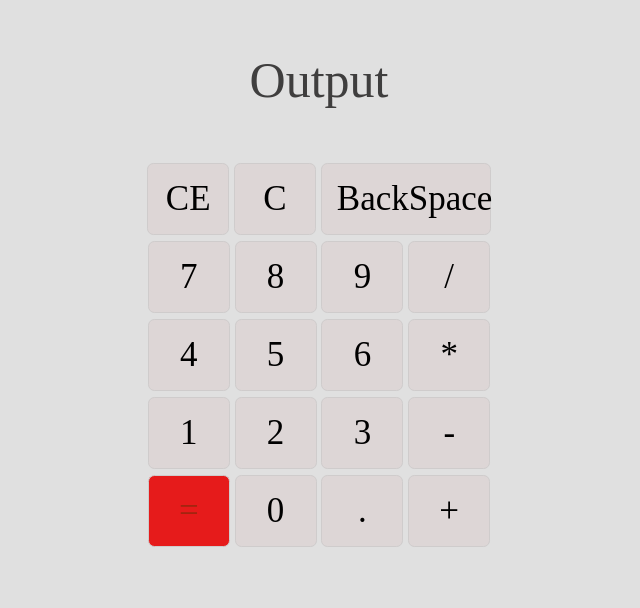
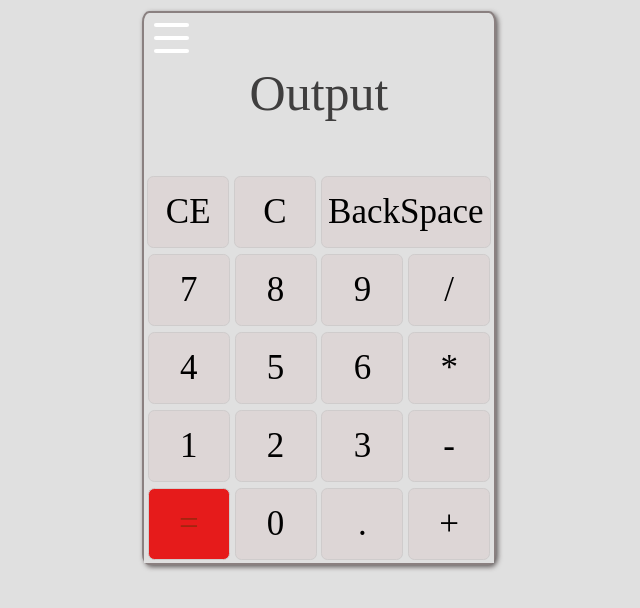
Before and after one commit to talhafiaz0025/Caculator, a plain HTML site: page calculator.html in a window 1280 px wide. Shown: the whole page, without its empty margins (321-961 px from the left). Drawn offline with Linux system fonts and the light colour scheme.

Commit message:
updated code

```diff
--- a/index.html
+++ b/calculator.html
@@ -13,6 +13,13 @@
         <div class="nullspace">
             Output
         </div>
+        <div class="menu-btn">
+            <span></span>
+            <span></span>
+            <span></span>
+        </div>
+
+
         <main>
             <div class="clearence">
                 <div class="clean small">CE</div>
--- a/styling.css
+++ b/styling.css
@@ -5,34 +5,60 @@
     justify-items: center;
 }
 
-.caculation{
-    border: 5px solid black;
+.calculation {
+    position: relative;
+    margin-top: 3%;
+    border: 2px solid rgb(138, 128, 128);
     border-radius: 2%;
+    box-shadow: 2px 2px 5px rgb(100, 94, 94)
+}
+
+.menu-btn {
+    position: absolute;
+    top: 10px;
+    left: 10px;
+    width: 35px;
+    height: 30px;
+    display: flex;
+    flex-direction: column;
+    justify-content: space-between;
+    cursor: pointer;
+    z-index: 10;
 
 }
-.nullspace{
+
+.menu-btn span {
+
+    height: 4px;
+    width: 100%;
+    background-color: white;
+    border-radius: 50px;
+}
+
+.nullspace {
+    position: relative;
     width: auto;
     height: 160px;
     font-size: 50px;
     display: flex;
-    align-items: center ;
+    align-items: center;
     color: rgb(63, 62, 62);
 }
 
-.clearence{
+.clearence {
     display: flex;
     gap: .3rem;
     padding: 3px;
 }
 
-.clean{
+.clean {
     background-color: rgb(221, 214, 214);
     border: .2px solid rgb(207, 204, 204);
-    border-radius: .4rem ;
+    border-radius: .4rem;
     padding: 15px;
 }
 
-.small{
+.small {
     flex-grow: 1;
     text-align: center;
     width: 50px;
@@ -40,23 +66,22 @@
 
 }
 
-.fixed-item{
-
-    text-align: center;
-    justify-items: center;
+.fixed-item {
+    display: flex;
+    justify-content: center;
     width: 138px;
 }
-main{
-    width: 20px;
+
+main {
     font-size: 35px;
 }
 
-.clean:hover{
+.clean:hover {
     cursor: pointer;
     opacity: 0.8;
 }
 
-.equal{
+.equal {
     background-color: rgb(230, 27, 27);
     color: rgb(163, 37, 15);
 }
```
